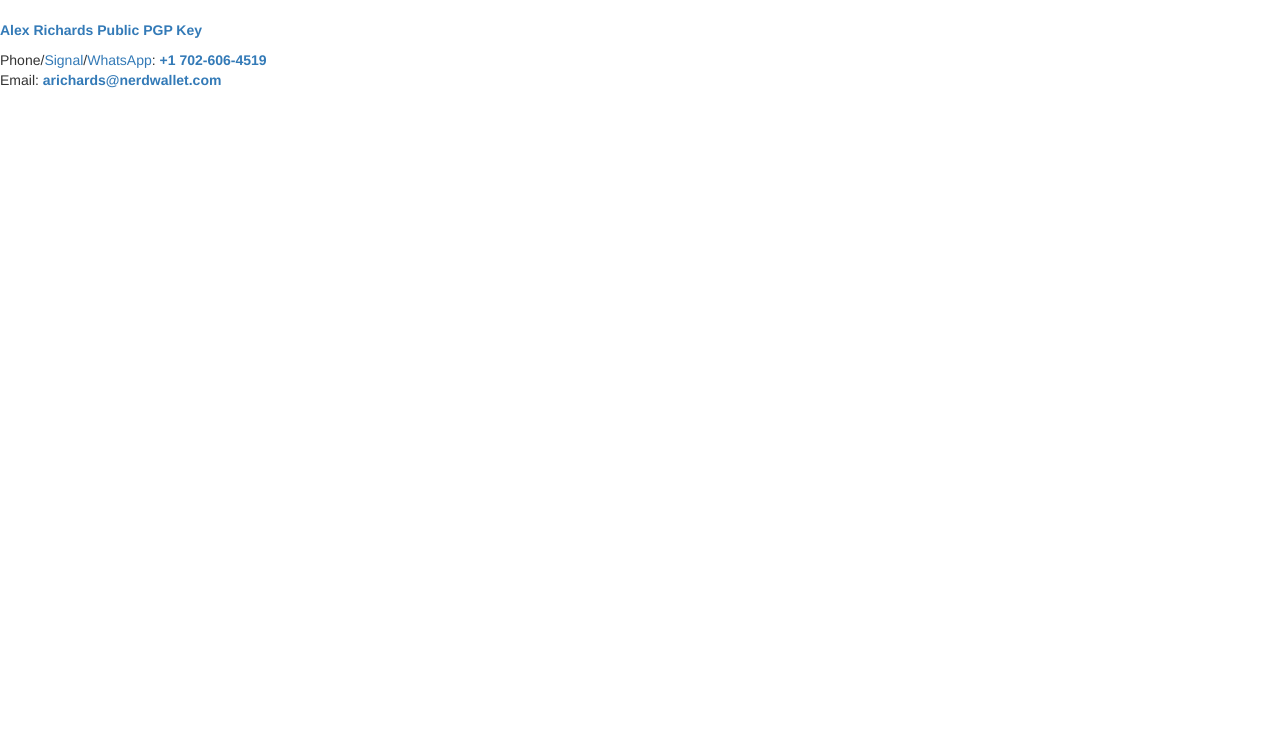
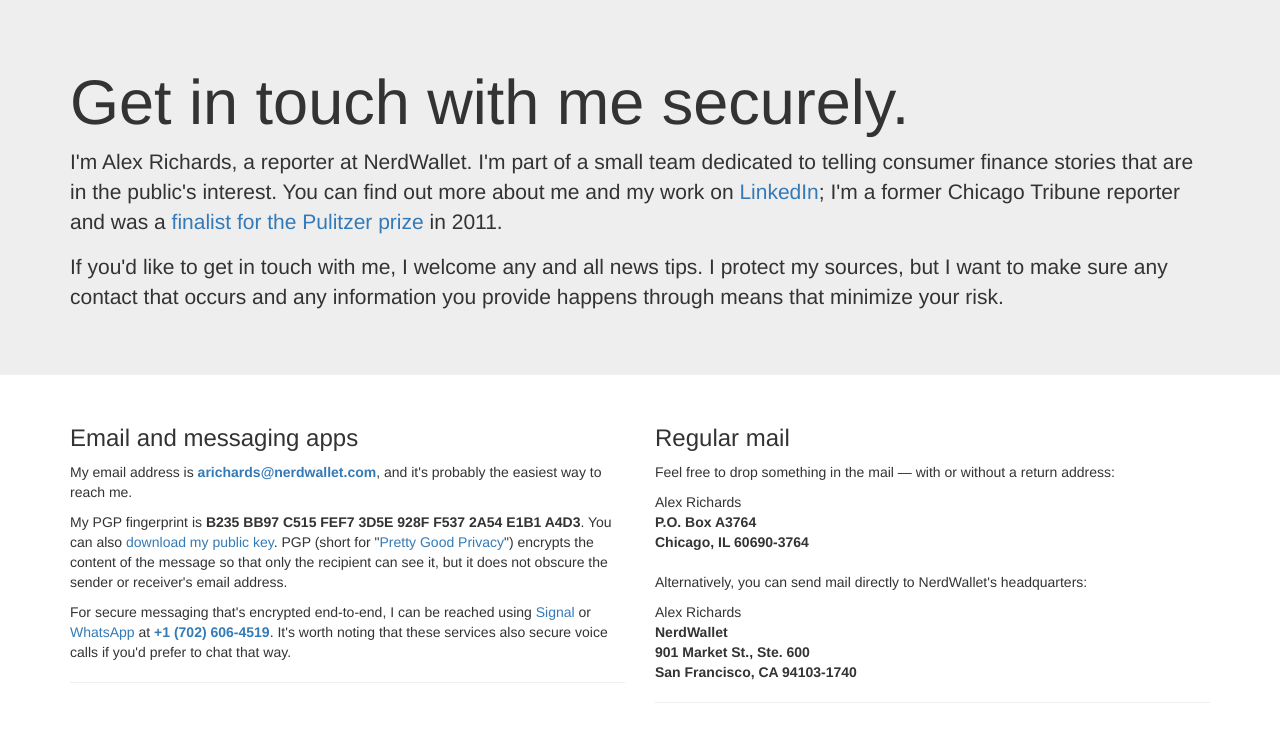
Before and after one commit to richardsalex/richardsalex.github.io, a plain HTML site: page index.html in a window 1280 px wide. Drawn offline with nearby package versions, Linux system fonts and the light colour scheme.

Commit message:
expand on bootstrap capabilities

```diff
--- a/index.html
+++ b/index.html
@@ -1,18 +1,44 @@
 <!DOCTYPE html>
 <html lang="en">
-	<head>
-		<title>Secure contact methods for Alex Richards</title>
+    <head>
+        <title>How to get in touch</title>
 		<link href="https://maxcdn.bootstrapcdn.com/bootstrap/3.3.7/css/bootstrap.min.css" rel="stylesheet" integrity="sha384-BVYiiSIFeK1dGmJRAkycuHAHRg32OmUcww7on3RYdg4Va+PmSTsz/K68vbdEjh4u" crossorigin="anonymous">
 		<meta name="viewport" content="width=device-width, initial-scale=1">
 	</head>
 	<body>
-		<br/>
-  		<p>
-    		<strong><a href="/alex_richards_B235BB97C515FEF73D5E928FF5372A54E1B1A4D3.asc">Alex Richards Public PGP Key</a></strong>
-  		</p>
-  		<p>
-    		Phone/<a href="https://whispersystems.org/">Signal</a>/<a href="https://www.whatsapp.com/">WhatsApp</a>: <strong><a href="tel:+17026064519">+1 702-606-4519</a></strong><br/>
-    		Email: <strong><a href="mailto:arichards@nerdwallet.com">arichards@nerdwallet.com</a></strong>
-  		</p>
+        <div class="jumbotron">
+            <div class="container">
+                <h1 class="display-3">Get in touch with me securely.</h1>
+                <p>I'm Alex Richards, a reporter at NerdWallet. I'm part of a small team dedicated to telling consumer finance stories that are in the public's interest. You can find out more about me and my work on <a href="https://www.linkedin.com/in/alex-richards">LinkedIn</a>; I'm a former Chicago Tribune reporter and was a <a href="http://www.pulitzer.org/finalists/marshall-allen-and-alex-richards">finalist for the Pulitzer prize</a> in 2011.</p>
+                <p>If you'd like to get in touch with me, I welcome any and all news tips. I protect my sources, but I want to make sure any contact that occurs and any information you provide happens through means that minimize your risk.</p>
+            </div>
+        </div>
+        <div class="container">
+            <div class="row">
+                <div class="col-md-6">
+                    <h3>Email and messaging apps</h3>
+                    <p>My email address is <a href="mailto:arichards@nerdwallet.com"><strong>arichards@nerdwallet.com</strong></a>, and it's probably the easiest way to reach me.</p>
+                    <p>My PGP fingerprint is <strong>B235 BB97 C515 FEF7 3D5E  928F F537 2A54 E1B1 A4D3</strong>. You can also <a href="/alex_richards_B235BB97C515FEF73D5E928FF5372A54E1B1A4D3.asc">download my public key</a>. PGP (short for "<a href="https://en.wikipedia.org/wiki/Pretty_Good_Privacy">Pretty Good Privacy</a>") encrypts the content of the message so that only the recipient can see it, but it does not obscure the sender or receiver's email address.</p>
+                    <p>For secure messaging that's encrypted end-to-end, I can be reached using <a href="https://whispersystems.org/">Signal</a> or <a href="https://www.whatsapp.com/">WhatsApp</a> at <strong><a href="tel:+17026064519">+1 (702) 606-4519</a></strong>. It's worth noting that these services also secure voice calls if you'd prefer to chat that way.</p>
+                    <hr>
+                </div>
+                <div class="col-md-6">
+                    <h3>Regular mail</h3>
+                    <p>Feel free to drop something in the mail — with or without a return address:</p>
+                    <address>
+                    Alex Richards<br>
+                    <strong>P.O. Box A3764<br>
+                    Chicago, IL 60690-3764</strong></address>
+                    <p>Alternatively, you can send mail directly to NerdWallet's headquarters:</p>
+                    <address>
+                    Alex Richards<br>
+                    <strong>NerdWallet<br>
+                    901 Market St., Ste. 600<br>
+                    San Francisco, CA 94103-1740</strong></address>
+                    <hr>
+                </div>
+            </div>
+        </div>
 	</body>
+<!-- Hi, I hope you've enjoyed this mediocre HTML I wrote. -->
 </html>
```
